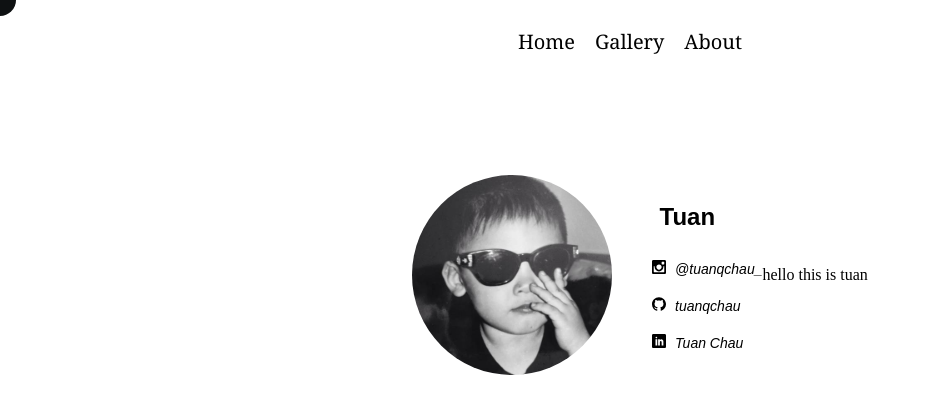
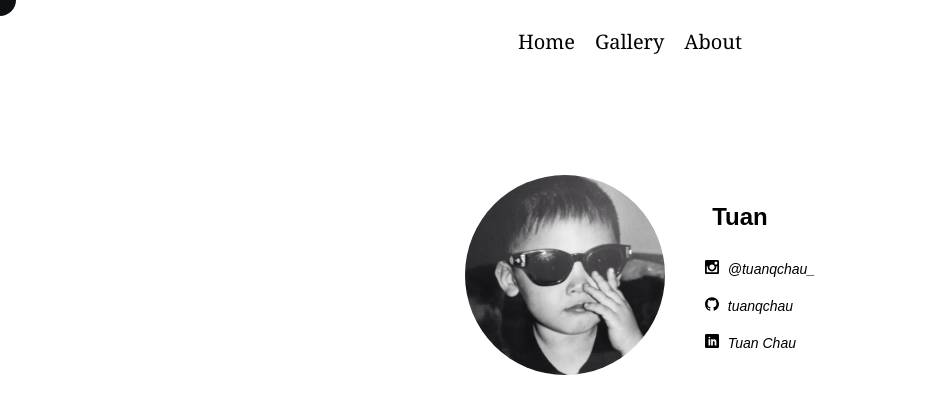
Before and after one commit to tuanqchau/vite-project, a React (Vite) app: page /about in a window 1280 px wide. Shown: the top 414 px of the page, without its empty margins (0-931 px from the left). Built offline with nearby package versions, Linux system fonts and the light colour scheme.

Commit message:
revert some changes

```diff
--- a/src/Pages/About.jsx
+++ b/src/Pages/About.jsx
@@ -45,12 +45,6 @@ const About = () => {
                     </li>
                 </ul>
             </motion.div>
-            <div>
-                <p>hello this is tuan</p>
-            </div>
-
-
-
         </div>
     );
 }
```
